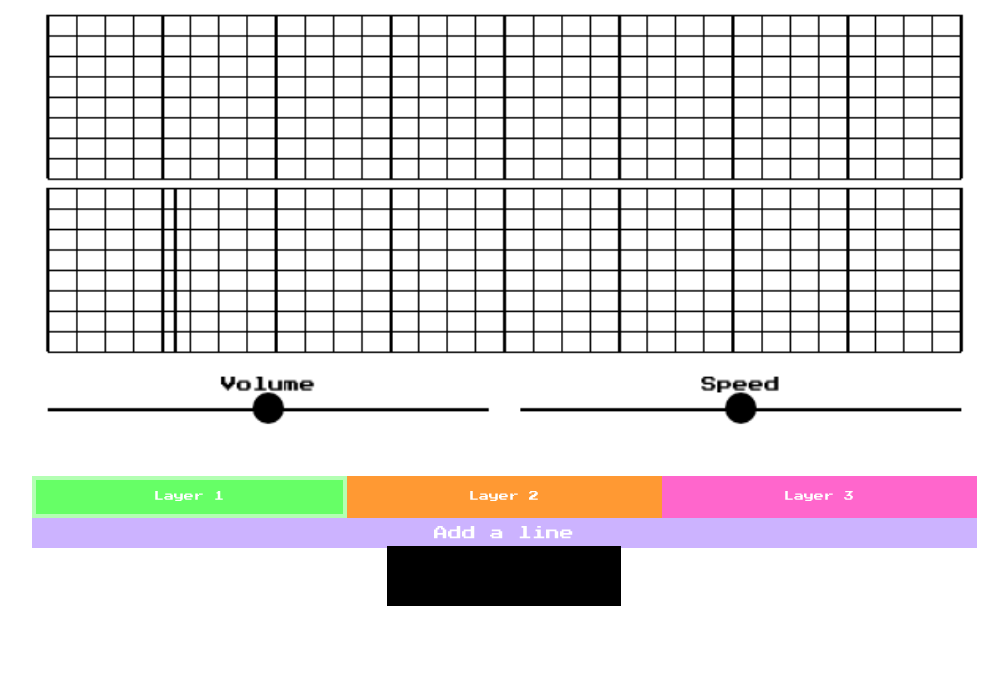
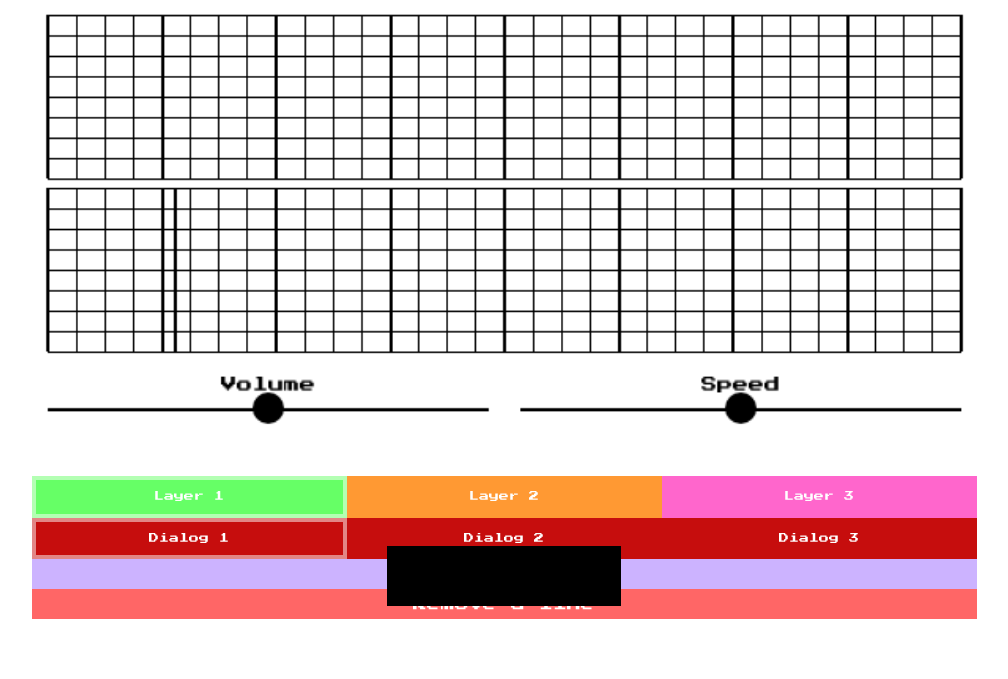
Before and after one commit to josefwaller/josefwaller-website, a Django app: page /rpgmaker/ in a window 1280 px wide. Shown: the part 194-873 px from the top of the page, without its empty margins (136-1144 px from the left). Before the commit the page ends 800 px from the top, so only its background shows below. Run offline with Django 3.2, Linux system fonts and the light colour scheme; some libraries are stand-ins or nearby versions; some web fonts are replaced.

Commit message:
Finished dialog page, will start work on level editor

```diff
--- a/mainsite/static/rpg/dialog.js
+++ b/mainsite/static/rpg/dialog.js
@@ -13,13 +13,20 @@ var Dialog = Class({
 
 	init: function(p){
 
-		this.parentDiv = $("#dialog");
+		this.parentDiv = $("#dialog-container");
 
 		numOfDialogs = 3;
 
 		// Dialogs switch between player and npc[selectedDialog]
 		while(dialogs.length < numOfDialogs){
 			dialogs.push([]);
+		}
+
+		// Sets all the buttons to switch between dialogs
+		for (var i = 0; i < 3; i++){
+			$("#dialog-" + (i + 1)).click({i: i}, function(event) {
+				dialog.selectDialog(event.data.i);
+			})
 		}
 
 		this.updateDialogs();
@@ -108,10 +115,41 @@ var Dialog = Class({
 		button.text("Add a line");
 
 		this.parentDiv.append(button);
+
+		// Adds the remove dialog button
+		button = $("<button class='dialog-remove-button'></button>");
+		button.click(function(){
+			dialog.removeDialog();
+		});
+		button.text("Remove a line");
+
+		this.parentDiv.append(button);
 	},
 	addDialog: function() {
 		dialogs[selectedDialog].push("");
 		this.updateDialogs();
+	},
+	removeDialog: function() {
+		dialogs[selectedDialog].pop();
+		this.updateDialogs();
+	},
+
+	selectDialog: function(index) {
+
+		selectedDialog = index;
+		dialog.updateDialogs();
+
+		// Sets selected button
+		for (var i = 0; i < 3; i++){
+
+			var div = $("#dialog-" + (i + 1));
+
+			if (i == index){
+				div.attr("selected", "true");
+			}else {
+				div.removeAttr("selected");
+			}
+		}
 	},
 
 	// Filler functions
--- a/mainsite/static/rpg/rpgmaker.css
+++ b/mainsite/static/rpg/rpgmaker.css
@@ -90,3 +90,14 @@ canvas
 	font-family: "Press Start 2P";
 	padding: 5px;
 }
+.dialog-remove-button
+{
+	width: 100%;
+	background-color: #ff6666;
+	border: 0px;
+	border-radius: 0px;
+
+	color: #ffffff;
+	font-family: "Press Start 2P";
+	padding: 5px;
+}
--- a/mainsite/templates/rpgmaker.html
+++ b/mainsite/templates/rpgmaker.html
@@ -129,6 +129,15 @@
 				</div>
 				<div class="col-md-10 col-centered" id="dialog">
 
+					<div class="btn-group btn-group-justified" role="group">
+						<a class="btn btn-lg" id="dialog-1" selected="selected">Dialog 1</a>
+						<a class="btn btn-lg" id="dialog-2">Dialog 2</a>
+						<a class="btn btn-lg" id="dialog-3">Dialog 3</a>
+					</div>
+
+					<div id="dialog-container">
+					</div>
+
 					<!--<div class="dialog-line">
 						<div class="dialog-line-portrait">
 							<canvas></canvas><br>
```
